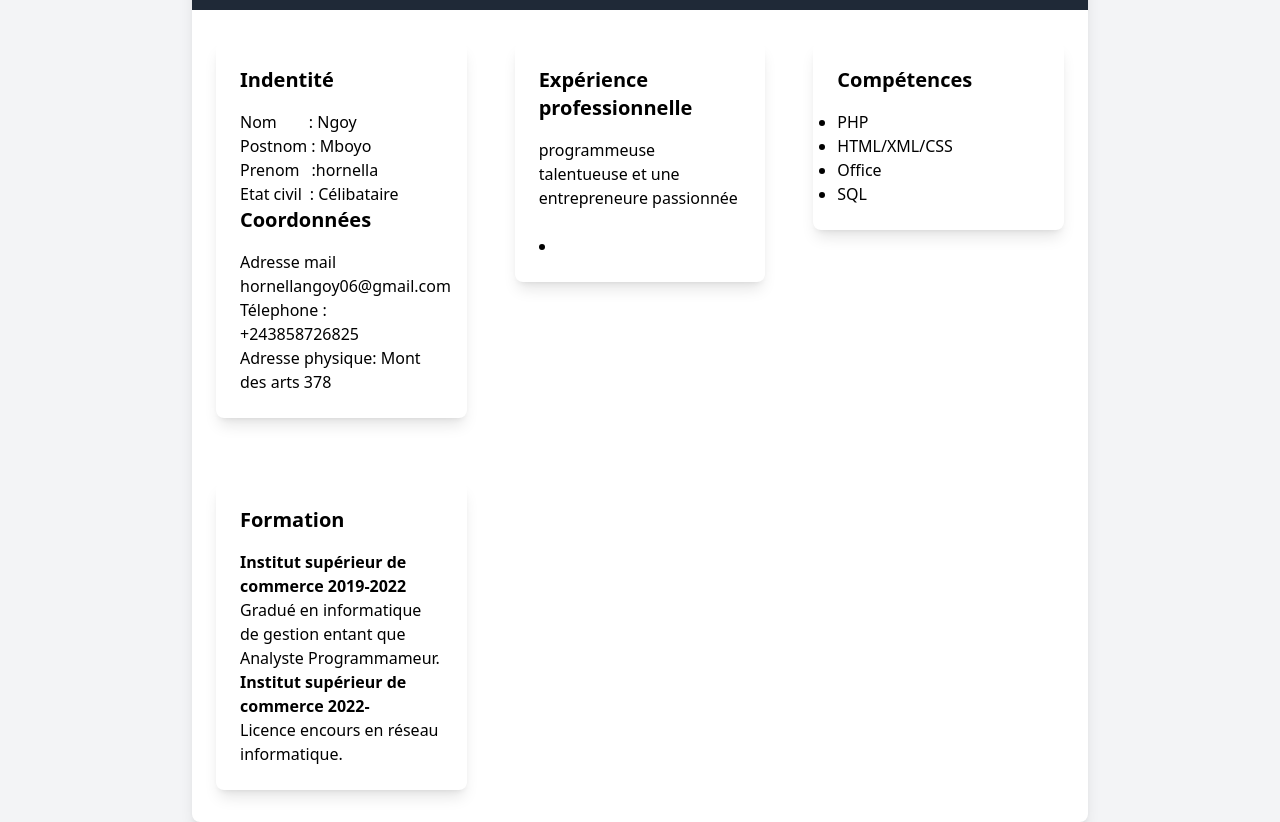
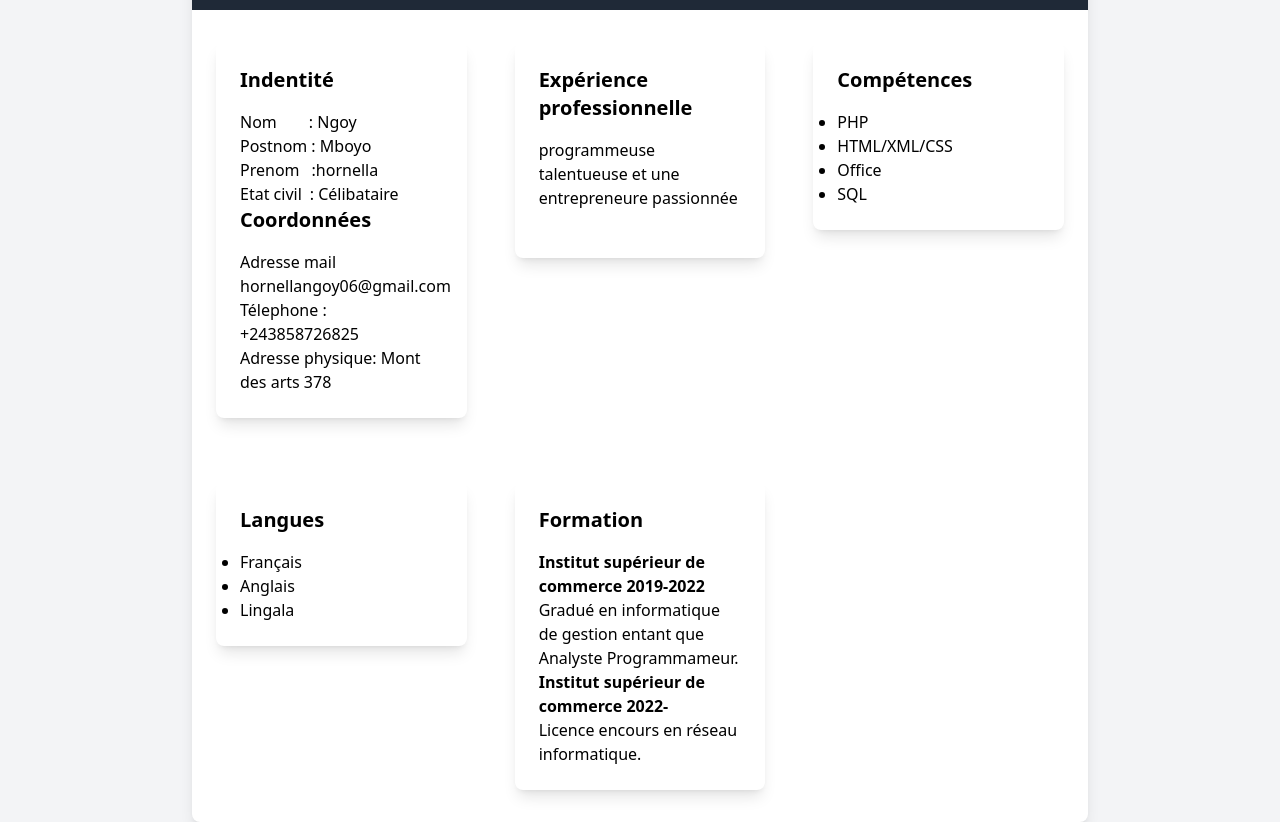
Before and after one commit to Kakesa/honey, a plain HTML site: page cv.html in a window 1280 px wide. Shown: the part 232-1054 px from the top of the page. Drawn offline with nearby package versions, Linux system fonts and the light colour scheme; files that its build step writes are made by us from their sources.

Commit message:
add langue

```diff
--- a/cv.html
+++ b/cv.html
@@ -52,7 +52,6 @@
               <div class="bg-white rounded-lg shadow-lg p-6 transform hover:-translate-y-2 transition-all duration-300">
                 <h2 class="text-xl font-bold mb-4">Expérience professionnelle</h2>
                 <p>programmeuse talentueuse et une entrepreneure passionnée </p><br>
-                <li></li>
 
               </div>
             </div>
@@ -65,6 +64,19 @@
                   <li>HTML/XML/CSS</li>
                   <li>Office</li>
                   <li>SQL</li>
+
+                </ul>
+              </div>
+            </div>
+            <div class="w-full md:w-1/2 lg:w-1/3 px-6 py-8">
+              <div class="bg-white rounded-lg shadow-lg p-6 transform hover:-translate-y-2 transition-all duration-300">
+                <h2 class="text-xl font-bold mb-4">Langues</h2>
+                <ul class="list-disc">
+
+                  <li>Français</li>
+                  <li>Anglais</li>
+                  <li>Lingala</li>
+
 
                 </ul>
               </div>
```
